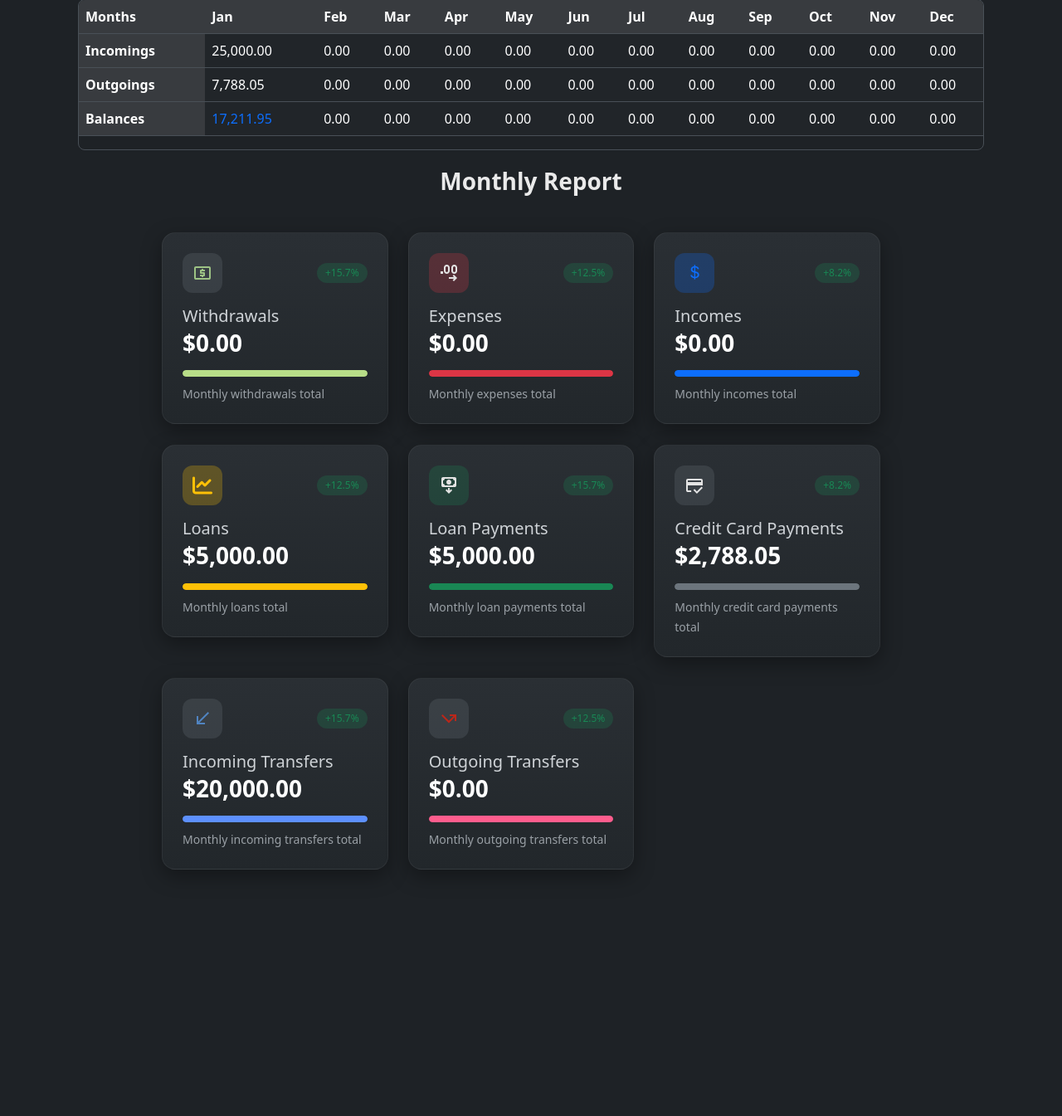
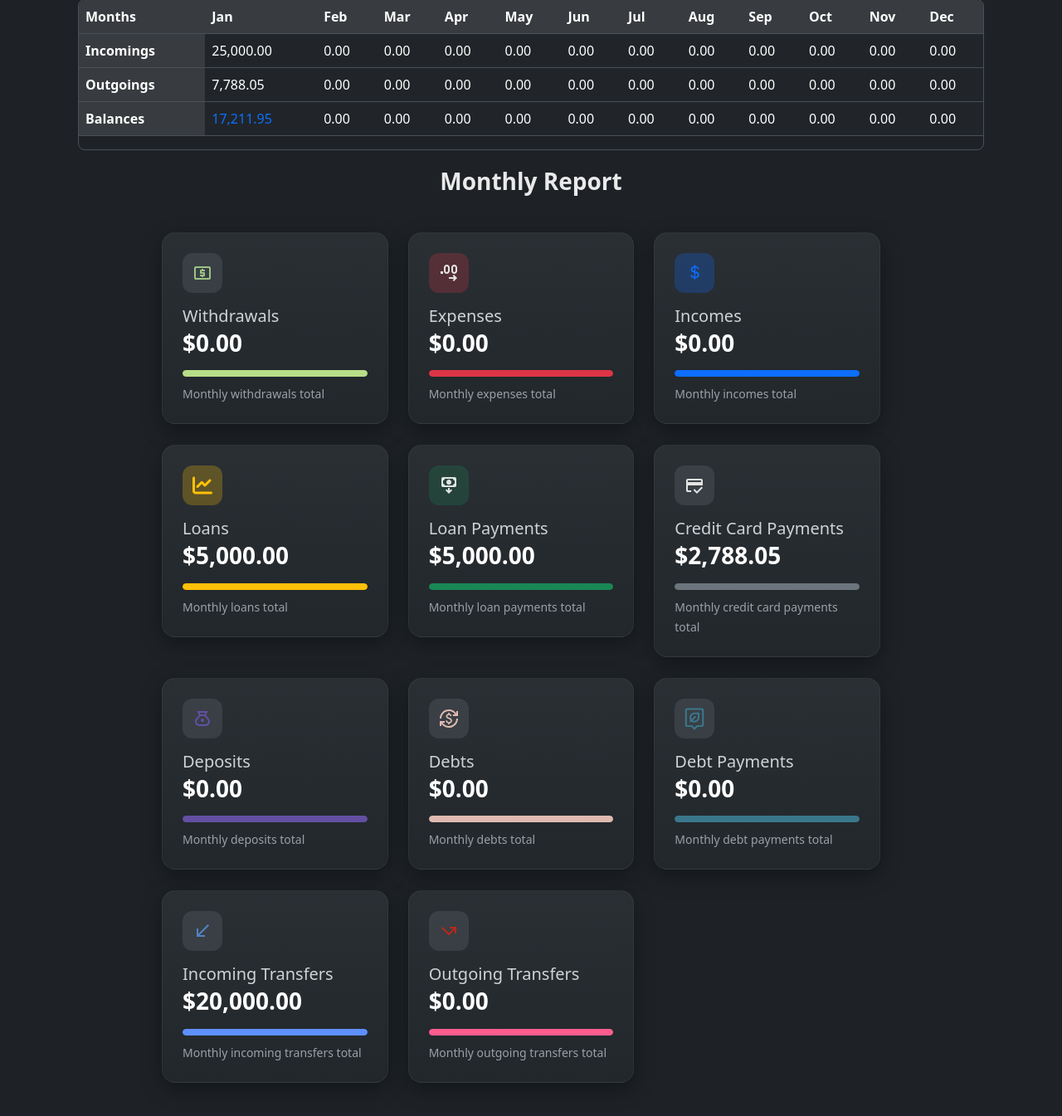
Before and after one commit to etv18/be_aware, a Flask app: page /bank_accounts/stats/2 in a window 1280 px wide. Shown: the part 591-1936 px from the top of the page at 83% size. Before the commit the page ends 1639 px from the top, so only its background shows below. Run offline with Flask 3, Linux system fonts and the light colour scheme; data comes from the database, SQL or seed files in the repository; data that the repository does not hold is empty.

Commit message:
added new card stats in the template

```diff
--- a/app/templates/bank_accounts/stats.html
+++ b/app/templates/bank_accounts/stats.html
@@ -66,9 +66,9 @@
                                 <div class="stat-icon bg-secondary bg-opacity-25 text-secondary-emphasis">
                                     <svg xmlns="http://www.w3.org/2000/svg" height="30px" viewBox="0 -960 960 960" width="24px" fill="#9DC384"><path d="M440-280h80v-40h40q17 0 28.5-11.5T600-360v-120q0-17-11.5-28.5T560-520H440v-40h160v-80h-80v-40h-80v40h-40q-17 0-28.5 11.5T360-600v120q0 17 11.5 28.5T400-440h120v40H360v80h80v40ZM160-160q-33 0-56.5-23.5T80-240v-480q0-33 23.5-56.5T160-800h640q33 0 56.5 23.5T880-720v480q0 33-23.5 56.5T800-160H160Zm0-80h640v-480H160v480Zm0 0v-480 480Z"/></svg>
                                 </div>
-                                <span class="badge bg-success bg-opacity-25 text-success">
+                                <!--<span class="badge bg-success bg-opacity-25 text-success">
                                     +15.7%
-                                </span>
+                                </span>-->
                             </div>
                             <h5 class="mb-1">Withdrawals</h5>
                             <h3 class="mb-3" id="monthly-withdrawals-total-id">$0</h3>
@@ -86,9 +86,9 @@
                                 <div class="stat-icon bg-danger bg-opacity-25 text-danger">
                                     <svg xmlns="http://www.w3.org/2000/svg" height="24px" viewBox="0 -960 960 960" width="24px" fill="#e3e3e3"><path d="m720-80-56-56 63-64H480v-80h247l-63-64 56-56 160 160L720-80ZM80-440v-120h120v120H80Zm300 0q-58 0-99-41t-41-99v-160q0-58 41-99t99-41q58 0 99 41t41 99v160q0 58-41 99t-99 41Zm360 0q-58 0-99-41t-41-99v-160q0-58 41-99t99-41q58 0 99 41t41 99v160q0 58-41 99t-99 41Zm-360-80q25 0 42.5-17.5T440-580v-160q0-25-17.5-42.5T380-800q-25 0-42.5 17.5T320-740v160q0 25 17.5 42.5T380-520Zm360 0q25 0 42.5-17.5T800-580v-160q0-25-17.5-42.5T740-800q-25 0-42.5 17.5T680-740v160q0 25 17.5 42.5T740-520Z"/></svg>
                                 </div>
-                                <span class="badge bg-success bg-opacity-25 text-success">
+                                <!--<span class="badge bg-success bg-opacity-25 text-success">
                                     +12.5%
-                                </span>
+                                </span>-->
                             </div>
                             <h5 class="mb-1">Expenses</h5>
                             <h3 class="mb-3" id="monthly-expenses-total-id">$0</h3>
@@ -106,9 +106,9 @@
                                 <div class="stat-icon bg-primary bg-opacity-25 text-primary fs-5">
                                     <i class="bi bi-currency-dollar"></i>
                                 </div>
-                                <span class="badge bg-success bg-opacity-25 text-success">
+                                <!--<span class="badge bg-success bg-opacity-25 text-success">
                                     +8.2%
-                                </span>
+                                </span>-->
                             </div>
                             <h5 class="mb-1">Incomes</h5>
                             <h3 class="mb-3" id="monthly-incomes-total-id">$0</h3>
@@ -132,9 +132,9 @@
                                 <div class="stat-icon bg-warning bg-opacity-25 text-warning">
                                     <i class="fas fa-chart-line fs-4"></i>
                                 </div>
-                                <span class="badge bg-success bg-opacity-25 text-success">
+                                <!--<span class="badge bg-success bg-opacity-25 text-success">
                                     +12.5%
-                                </span>
+                                </span>-->
                             </div>
                             <h5 class="mb-1">Loans</h5>
                             <h3 class="mb-3" id="monthly-loans-total-id">$0</h3>
@@ -152,9 +152,9 @@
                             <div class="d-flex justify-content-between align-items-center mb-3">
                                 <div class="stat-icon bg-success bg-opacity-25 text-success">
                                     <svg xmlns="http://www.w3.org/2000/svg" height="24px" viewBox="0 -960 960 960" width="24px" fill="#e3e3e3"><path d="M480-520q-50 0-85-35t-35-85q0-50 35-85t85-35q50 0 85 35t35 85q0 50-35 85t-85 35ZM200-400q-33 0-56.5-23.5T120-480v-320q0-33 23.5-56.5T200-880h560q33 0 56.5 23.5T840-800v320q0 33-23.5 56.5T760-400H200Zm80-80h400q0-33 23.5-56.5T760-560v-160q-33 0-56.5-23.5T680-800H280q0 33-23.5 56.5T200-720v160q33 0 56.5 23.5T280-480Zm-80 0v-320 320ZM480-80l160-160-56-56-64 64v-128h-80v128l-64-64-56 56L480-80Z"/></svg>                                </div>
-                                <span class="badge bg-success bg-opacity-25 text-success">
+                                <!--<span class="badge bg-success bg-opacity-25 text-success">
                                     +15.7%
-                                </span>
+                                </span>-->
                             </div>
                             <h5 class="mb-1">Loan Payments</h5>
                             <h3 class="mb-3" id="monthly-loan-payment-total-id">$0</h3>
@@ -172,9 +172,9 @@
                                 <div class="stat-icon bg-secondary bg-opacity-25 text-secondary">
                                     <svg xmlns="http://www.w3.org/2000/svg" height="24px" viewBox="0 -960 960 960" width="24px" fill="#e3e3e3"><path d="M160-640h640v-80H160v80Zm-80-80q0-33 23.5-56.5T160-800h640q33 0 56.5 23.5T880-720v240H160v240h164v80H160q-33 0-56.5-23.5T80-240v-480ZM598-80 428-250l56-56 114 112 226-226 56 58L598-80ZM160-720v480-180 113-413Z"/></svg>
                                 </div>
-                                <span class="badge bg-success bg-opacity-25 text-success">
+                                <!--<span class="badge bg-success bg-opacity-25 text-success">
                                     +8.2%
-                                </span>
+                                </span>-->
                             </div>
                             <h5 class="mb-1">Credit Card Payments</h5>
                             <h3 class="mb-3" id="monthly-credit-card-payments-total-id">$0</h3>
@@ -191,6 +191,72 @@
             <div class="col-lg-10" style="margin-top: 25px;">
                 <div class="row g-4">
 
+                    <!-- Users -->
+                    <div class="col-md-4">
+                        <div class="stat-card p-4">
+                            <div class="d-flex justify-content-between align-items-center mb-3">
+                                <div class="stat-icon bg-secondary bg-opacity-25 text-secondary">
+                                    <svg xmlns="http://www.w3.org/2000/svg" height="30px" viewBox="0 -960 960 960" width="24px" fill="#634FA2"><path d="M336-120q-91 0-153.5-62.5T120-336q0-38 13-74t37-65l142-171-97-194h530l-97 194 142 171q24 29 37 65t13 74q0 91-63 153.5T624-120H336Zm144-200q-33 0-56.5-23.5T400-400q0-33 23.5-56.5T480-480q33 0 56.5 23.5T560-400q0 33-23.5 56.5T480-320Zm-95-360h190l40-80H345l40 80Zm-49 480h288q57 0 96.5-39.5T760-336q0-24-8.5-46.5T728-423L581-600H380L232-424q-15 18-23.5 41t-8.5 47q0 57 39.5 96.5T336-200Z"/></svg>
+                                </div>
+                                <!--<span class="badge bg-success bg-opacity-25 text-success">
+                                    +8.2%
+                                </span>-->
+                            </div>
+                            <h5 class="mb-1">Deposits</h5>
+                            <h3 class="mb-3" id="monthly-deposits-total-id">$0</h3>
+                            <div class="progress mb-2">
+                                <div class="progress-bar" style="width: 100%; background-color: #634FA2;"></div>
+                            </div>
+                            <small>Monthly deposits total</small>
+                        </div>
+                    </div>
+
+                    <!-- Orders -->
+                    <div class="col-md-4">
+                        <div class="stat-card p-4">
+                            <div class="d-flex justify-content-between align-items-center mb-3">
+                                <div class="stat-icon bg-secondary bg-opacity-25 text-primary-emphasis">
+                                    <svg xmlns="http://www.w3.org/2000/svg" height="24px" viewBox="0 -960 960 960" width="24px" fill="#DFBAB1"><path d="M480-40q-112 0-206-51T120-227v107H40v-240h240v80h-99q48 72 126.5 116T480-120q75 0 140.5-28.5t114-77q48.5-48.5 77-114T840-480h80q0 91-34.5 171T791-169q-60 60-140 94.5T480-40Zm-36-160v-52q-47-11-76.5-40.5T324-370l66-26q12 41 37.5 61.5T486-314q33 0 56.5-15.5T566-378q0-29-24.5-47T454-466q-59-21-86.5-50T340-592q0-41 28.5-74.5T446-710v-50h70v50q36 3 65.5 29t40.5 61l-64 26q-8-23-26-38.5T482-648q-35 0-53.5 15T410-592q0 26 23 41t83 35q72 26 96 61t24 77q0 29-10 51t-26.5 37.5Q583-274 561-264.5T514-250v50h-70ZM40-480q0-91 34.5-171T169-791q60-60 140-94.5T480-920q112 0 206 51t154 136v-107h80v240H680v-80h99q-48-72-126.5-116T480-840q-75 0-140.5 28.5t-114 77q-48.5 48.5-77 114T120-480H40Z"/></svg>
+                                </div>
+                                <!--<span class="badge bg-success bg-opacity-25 text-success">
+                                    +15.7%
+                                </span>-->
+                            </div>
+                            <h5 class="mb-1">Debts</h5>
+                            <h3 class="mb-3" id="monthly-debts-total-id">$0</h3>
+                            <div class="progress mb-2">
+                                <div class="progress-bar" style="width: 100%; background-color: #DFBAB1;"></div>
+                            </div>
+                            <small>Monthly debts total</small>
+                        </div>
+                    </div>
+
+                    <!-- Revenue -->
+                    <div class="col-md-4">
+                        <div class="stat-card p-4">
+                            <div class="d-flex justify-content-between align-items-center mb-3">
+                                <div class="stat-icon bg-secondary bg-opacity-25 text-danger-emphasis">
+                                    <svg xmlns="http://www.w3.org/2000/svg" height="30px" viewBox="0 -960 960 960" width="40px" fill="#3a778b"><path d="M480-40 360-160H186.67q-27 0-46.84-20.17Q120-200.33 120-226.67v-586.66q0-27 19.83-46.84Q159.67-880 186.67-880h586.66q26.34 0 46.5 19.83Q840-840.33 840-813.33v586.66q0 26.34-20.17 46.5Q799.67-160 773.33-160H600L480-40ZM186.67-226.67h200L480-133.33l93.33-93.34h200v-586.66H186.67v586.66ZM480-518Zm.07 191.33q82.6 0 137.93-58 55.33-58 55.33-135.33v-193.33H480q-78.3 0-135.82 55.18-57.51 55.18-57.51 138.44 0 29.04 8.83 55.71t25.17 51.67l-20 20q-10 10-10 23.33 0 13.33 10 23.33 10 10 23.16 9.84 13.17-.17 23.5-9.84l19-18q25.34 17.67 54.17 27.34 28.83 9.66 59.57 9.66Zm-.07-66.66q-16.33 0-32.83-5.34-16.5-5.33-32.5-13.33l110.66-110.67q10-10.04 10-23.85 0-13.81-10-23.81-10-10-23.33-10-13.33 0-23.33 10L367.33-459q-7-16.33-10.5-31.83t-3.5-29.3q0-55.2 38-90.87T480-646.67h126.67V-520q0 52.78-36.95 89.72-36.94 36.95-89.72 36.95ZM458-503Z"/></svg>
+                                </div>
+                                <!--<span class="badge bg-success bg-opacity-25 text-success">
+                                    +12.5%
+                                </span>-->
+                            </div>
+                            <h5 class="mb-1">Debt Payments</h5>
+                            <h3 class="mb-3" id="monthly-debt-payments-total-id">$0</h3>
+                            <div class="progress mb-2">
+                                <div class="progress-bar" style="width: 100%; background-color: #3a778b;"></div>
+                            </div>
+                            <small>Monthly debt payments total</small>
+                        </div>
+                    </div>
+
+                </div>
+            </div>
+
+            <div class="col-lg-10" style="margin-top: 25px;">
+                <div class="row g-4">
+
                     <!-- Orders -->
                     <div class="col-md-4">
                         <div class="stat-card p-4">
@@ -198,9 +264,9 @@
                                 <div class="stat-icon bg-secondary bg-opacity-25 text-primary-emphasis">
                                     <svg xmlns="http://www.w3.org/2000/svg" height="24px" viewBox="0 -960 960 960" width="24px" fill="#5084C1"><path d="M200-200v-400h80v264l464-464 56 56-464 464h264v80H200Z"/></svg>
                                 </div>
-                                <span class="badge bg-success bg-opacity-25 text-success">
+                                <!--<span class="badge bg-success bg-opacity-25 text-success">
                                     +15.7%
-                                </span>
+                                </span>-->
                             </div>
                             <h5 class="mb-1">Incoming Transfers</h5>
                             <h3 class="mb-3" id="monthly-transfers-incomings-total-id">$0</h3>
@@ -218,9 +284,9 @@
                                 <div class="stat-icon bg-secondary bg-opacity-25 text-danger-emphasis">
                                     <svg xmlns="http://www.w3.org/2000/svg" height="24px" viewBox="0 -960 960 960" width="24px" fill="#BB271A"><path d="M480-263 120-623l56-57 304 304 224-224H520v-80h320v320h-80v-183L480-263Z"/></svg>
                                 </div>
-                                <span class="badge bg-success bg-opacity-25 text-success">
+                                <!--<span class="badge bg-success bg-opacity-25 text-success">
                                     +12.5%
-                                </span>
+                                </span>-->
                             </div>
                             <h5 class="mb-1">Outgoing Transfers</h5>
                             <h3 class="mb-3" id="monthly-transfers-outgoings-total-id">$0</h3>
```
